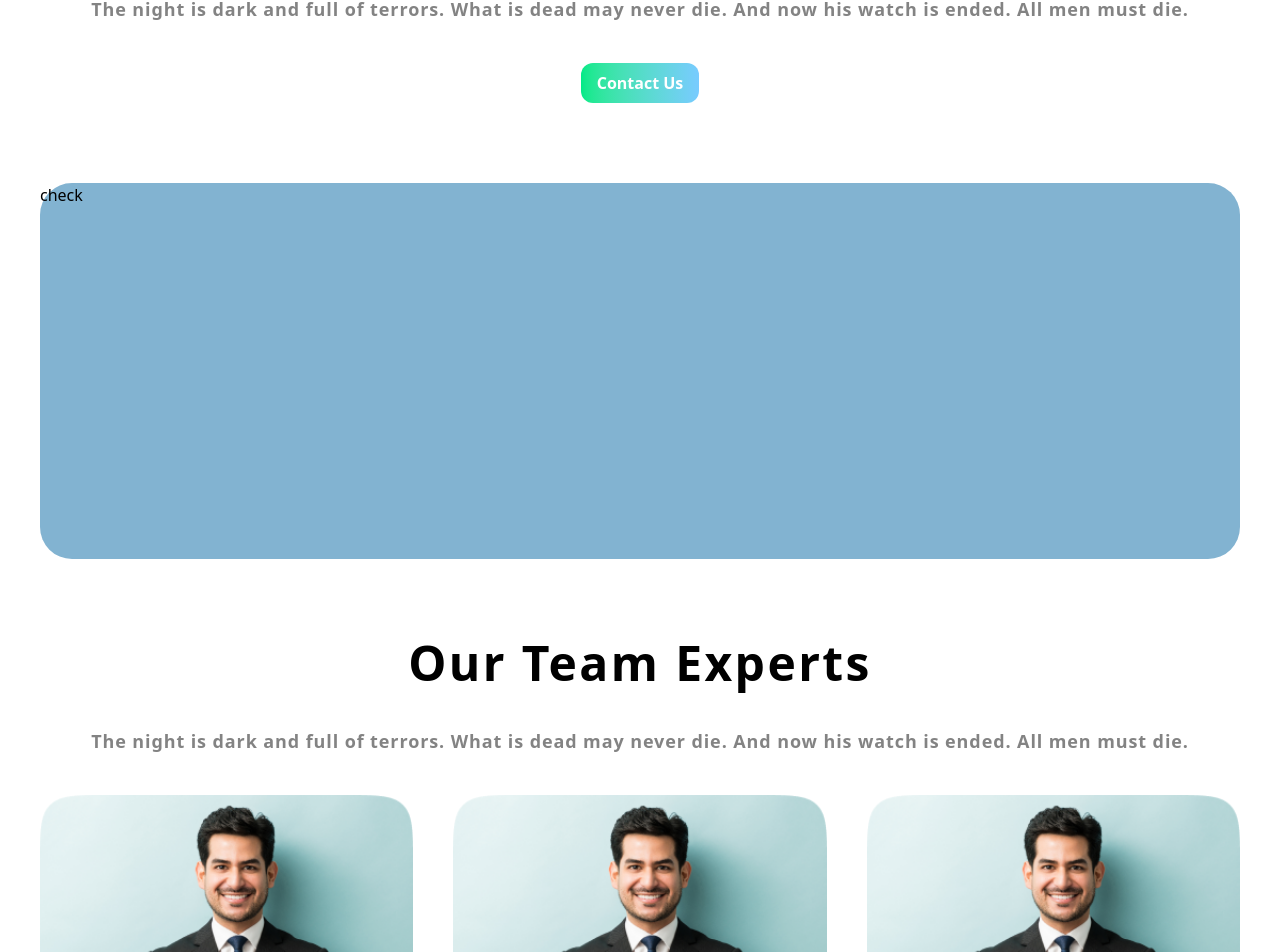
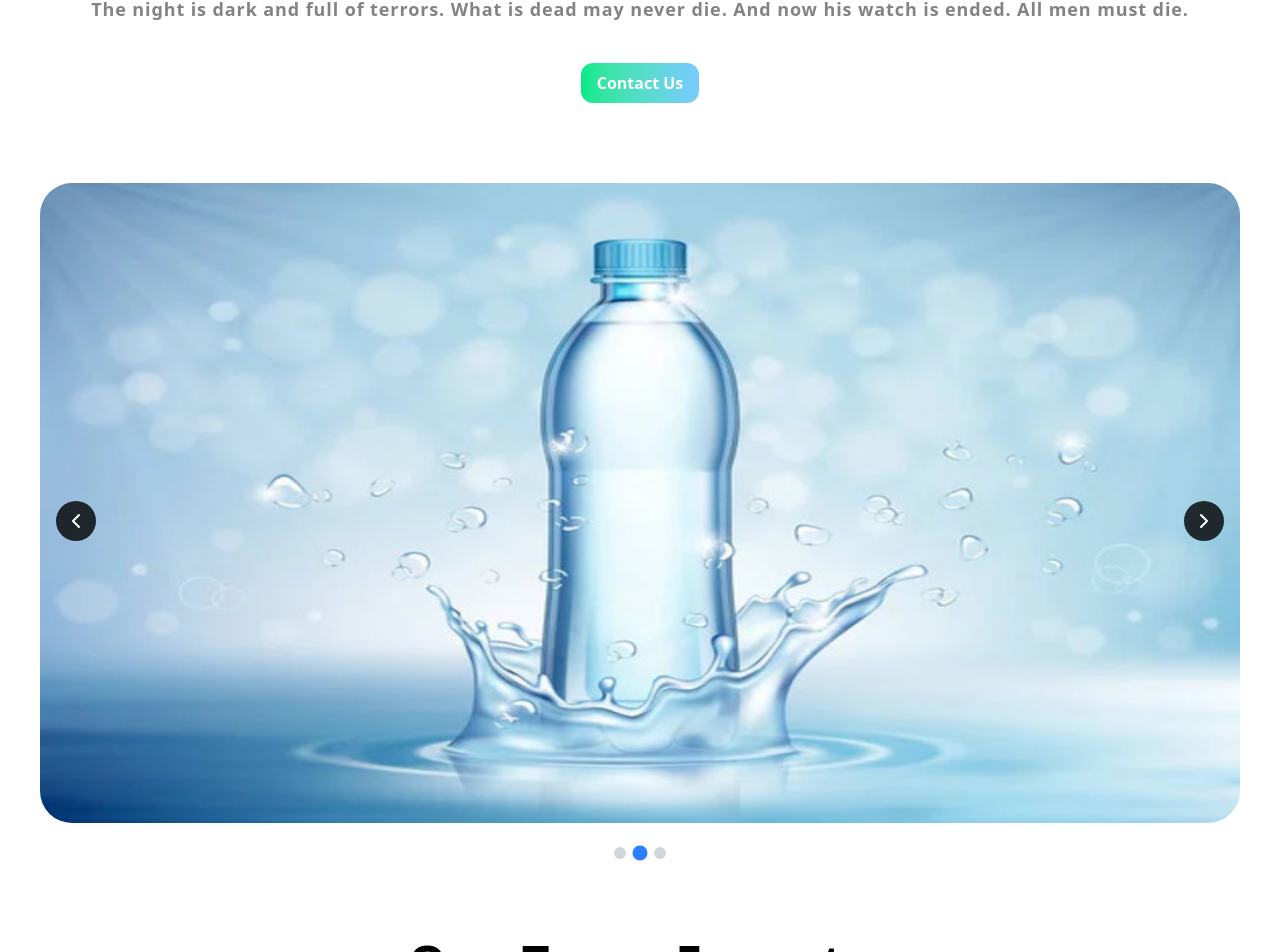
Before and after one commit to Abtikdigital/Sas-Bevrages, a React (Vite) app: page /team in a window 1280 px wide. Shown: the part 213-1165 px from the top of the page. Built offline with nearby package versions, Linux system fonts and the light colour scheme; a web font is replaced by a local one.

Commit message:
Slider Image Updated

```diff
--- a/src/Pages/About.jsx
+++ b/src/Pages/About.jsx
@@ -3,6 +3,7 @@ import { useInView } from "react-intersection-observer";
 import Navbar from "../Sections/Navbar";
 import Footer from "../Sections/Footer";
 import TeamMember from "../Sections/TeamMember";
+import Slider from "../Sections/Slider";
 
 const about = () => {
   // Animation variants for section
@@ -79,23 +80,7 @@ const about = () => {
       </motion.section>
 
       {/* Image Section */}
-      <motion.section
-        ref={imageRef}
-        initial="hidden"
-        animate={imageInView ? "visible" : "hidden"}
-        variants={sectionFadeIn}
-        className="px-5 md:px-10 py-5 md:py-10"
-      >
-        <motion.div
-          initial="hidden"
-          animate={imageInView ? "visible" : "hidden"}
-          variants={elementFadeIn}
-          custom={0}
-          className="bg-[#82B3D1] min-h-94 rounded-4xl"
-        >
-          check
-        </motion.div>
-      </motion.section>
+    <Slider/>
 
       {/* About Company Section */}
       <motion.section
--- a/src/Pages/Home.jsx
+++ b/src/Pages/Home.jsx
@@ -17,7 +17,8 @@ import AboutUsImage3 from "../assets/About/Image3.jpg";
 import Image1 from "../assets/Hero/Slider/Image1.jpeg"
 import Image2 from "../assets/Hero/Slider/Image2.jpeg"
 import Image3 from "../assets/Hero/Slider/Image3.jpeg"
-import { ChevronLeft, ChevronRight } from "lucide-react";
+import Slider from "../Sections/Slider";
+
 
 
 
@@ -48,20 +49,9 @@ const Home = () => {
     formState: { errors },
   } = useForm();
 
-  const [currentSlide, setCurrentSlide] = useState(0);
-  const sliderImages = [Image3,Image1,Image2];
 
-  // Auto Slide Logic
-  useEffect(() => {
-    const interval = setInterval(() => {
-      setCurrentSlide((prev) => (prev + 1) % sliderImages.length);
-    }, 4000);
-    return () => clearInterval(interval);
-  }, [sliderImages.length]);
 
-  const nextSlide = () => setCurrentSlide((prev) => (prev + 1) % sliderImages.length);
-  const prevSlide = () => setCurrentSlide((prev) => (prev - 1 + sliderImages.length) % sliderImages.length);
-  const goToSlide = (index) => setCurrentSlide(index);
+
 
   const onSubmit = async (formData) => {
     try {
@@ -92,7 +82,7 @@ const Home = () => {
 
   // View Observer Hooks
   const [heroRef, heroInView] = useInView({ threshold: 0.2, triggerOnce: true });
-  const [imageRef, imageInView] = useInView({ threshold: 0.2, triggerOnce: true });
+
   const [aboutRef, aboutInView] = useInView({ threshold: 0.2, triggerOnce: true });
   const [productsRef, productsInView] = useInView({ threshold: 0.2, triggerOnce: true });
   const [teamRef, teamInView] = useInView({ threshold: 0.2, triggerOnce: true });
@@ -123,58 +113,8 @@ const Home = () => {
         </motion.div>
       </motion.section>
 
-      {/* Image Slider */}
-      <motion.div
-        ref={imageRef}
-        initial="hidden"
-        animate={imageInView ? "visible" : "hidden"}
-        variants={sectionFadeIn}
-        className="px-5 md:px-10 py-5 md:py-10"
-      >
-        <div className="relative">
-          <div className="overflow-hidden rounded-4xl">
-            <div
-              className="flex transition-transform duration-500 ease-in-out"
-              style={{ transform: `translateX(-${currentSlide * 100}%)` }}
-            >
-              {sliderImages.map((image, index) => (
-                <div key={index} className="w-full flex-shrink-0">
-                  <img src={image} alt={`Slide ${index + 1}`} className="w-full h-auto max-h-[80vh]" />
-                </div>
-              ))}
-            </div>
-          </div>
-
-          {/* Mobile Arrows */}
-          <div className="">
-            <button
-              onClick={prevSlide}
-              className="absolute left-4 cursor-pointer top-1/2 transform -translate-y-1/2 bg-black/80 bg-opacity-50 text-white p-2 rounded-full"
-            >
-              <ChevronLeft/>
-            </button>
-            <button
-              onClick={nextSlide}
-              className="absolute cursor-pointer right-4 top-1/2 transform -translate-y-1/2 bg-black/80 bg-opacity-50 text-white p-2 rounded-full"
-            >
-              <ChevronRight/>
-            </button>
-          </div>
-
-          {/* Dots */}
-          <div className="hidden md:flex justify-center mt-6 space-x-2">
-            {sliderImages.map((_, index) => (
-              <button
-                key={index}
-                onClick={() => goToSlide(index)}
-                className={`w-3 h-3 rounded-full transition-all duration-300 ${
-                  currentSlide === index ? "bg-blue-500 scale-125" : "bg-gray-300 hover:bg-gray-400"
-                }`}
-              />
-            ))}
-          </div>
-        </div>
-      </motion.div>
+    {/* Slider */}
+    <Slider/>
 
       {/* About Us */}
       <motion.section
--- a/src/Pages/Product.jsx
+++ b/src/Pages/Product.jsx
@@ -5,6 +5,7 @@ import Navbar from "../Sections/Navbar";
 import OurProductionProcess from "../Sections/OurProductionProcess";
 import OurProducts from "../Sections/OurProducts";
 import ProductHeroImage from "../assets/Hero/Image1.png";
+import Slider from "../Sections/Slider";
 
 
 
@@ -85,22 +86,7 @@ const Product = () => {
       </motion.section>
 
       {/* Image Section */}
-      <motion.section
-        ref={imageRef}
-        initial="hidden"
-        animate={imageInView ? "visible" : "hidden"}
-        variants={sectionFadeIn}
-        className="px-5 md:px-10 py-5 md:py-10"
-      >
-        <motion.img
-          initial="hidden"
-          animate={imageInView ? "visible" : "hidden"}
-          variants={elementFadeIn}
-          custom={0}
-          src={ProductHeroImage}
-          className="rounded-4xl"
-        />
-      </motion.section>
+ <Slider/>
 
       {/* Our Production Process Section */}
       <motion.section
--- a/src/Pages/Team.jsx
+++ b/src/Pages/Team.jsx
@@ -3,6 +3,7 @@ import { useInView } from "react-intersection-observer";
 import Footer from "../Sections/Footer";
 import Navbar from "../Sections/Navbar";
 import TeamMember from "../Sections/TeamMember";
+import Slider from "../Sections/Slider";
 
 const Team = () => {
   // Animation variants for section
@@ -79,23 +80,7 @@ const Team = () => {
       </motion.section>
 
       {/* Image Section */}
-      <motion.section
-        ref={imageRef}
-        initial="hidden"
-        animate={imageInView ? "visible" : "hidden"}
-        variants={sectionFadeIn}
-        className="px-5 md:px-10 py-10"
-      >
-        <motion.div
-          initial="hidden"
-          animate={imageInView ? "visible" : "hidden"}
-          variants={elementFadeIn}
-          custom={0}
-          className="bg-[#82B3D1] min-h-94 rounded-4xl"
-        >
-          check
-        </motion.div>
-      </motion.section>
+   <Slider/>
 
       {/* Team Member Section */}
       <motion.section
--- /dev/null
+++ b/src/Sections/Slider.jsx
@@ -0,0 +1,107 @@
+import React, { useEffect, useState } from "react";
+import { useInView } from "react-intersection-observer";
+import { motion } from "framer-motion";
+import Image1 from "../assets/Hero/Slider/Image1.jpeg";
+import Image2 from "../assets/Hero/Slider/Image2.jpeg";
+import Image3 from "../assets/Hero/Slider/Image3.jpeg";
+import { ChevronLeft, ChevronRight } from "lucide-react";
+const Slider = () => {
+  const sliderImages = [Image1, Image2, Image3];
+  const [currentSlide, setCurrentSlide] = useState(0);
+
+  // Animation Variants
+  const sectionFadeIn = {
+    hidden: { opacity: 0, y: 20 },
+    visible: {
+      opacity: 1,
+      y: 0,
+      transition: { duration: 0.6, ease: "easeOut" },
+    },
+  };
+
+  // Auto Slide Logic
+  useEffect(() => {
+    const interval = setInterval(() => {
+      setCurrentSlide((prev) => (prev + 1) % sliderImages.length);
+    }, 4000);
+    return () => clearInterval(interval);
+  }, [sliderImages.length]);
+
+  const nextSlide = () =>
+    setCurrentSlide((prev) => (prev + 1) % sliderImages.length);
+  const prevSlide = () =>
+    setCurrentSlide(
+      (prev) => (prev - 1 + sliderImages.length) % sliderImages.length
+    );
+  const goToSlide = (index) => setCurrentSlide(index);
+
+  const [imageRef, imageInView] = useInView({
+    threshold: 0.2,
+    triggerOnce: true,
+  });
+
+  return (
+    <>
+      {/* Image Slider */}
+      <motion.div
+        ref={imageRef}
+        initial="hidden"
+        animate={imageInView ? "visible" : "hidden"}
+        variants={sectionFadeIn}
+        className="px-5 md:px-10 py-5 md:py-10"
+      >
+        <div className="relative">
+          <div className="overflow-hidden rounded-4xl">
+            <div
+              className="flex transition-transform duration-500 ease-in-out"
+              style={{ transform: `translateX(-${currentSlide * 100}%)` }}
+            >
+              {sliderImages.map((image, index) => (
+                <div key={index} className="w-full flex-shrink-0">
+                  <img
+                    src={image}
+                    alt={`Slide ${index + 1}`}
+                    className="w-full h-auto max-h-[80vh]"
+                  />
+                </div>
+              ))}
+            </div>
+          </div>
+
+          {/* Mobile Arrows */}
+          <div className="">
+            <button
+              onClick={prevSlide}
+              className="absolute left-4 cursor-pointer top-1/2 transform -translate-y-1/2 bg-black/80 bg-opacity-50 text-white p-2 rounded-full"
+            >
+              <ChevronLeft />
+            </button>
+            <button
+              onClick={nextSlide}
+              className="absolute cursor-pointer right-4 top-1/2 transform -translate-y-1/2 bg-black/80 bg-opacity-50 text-white p-2 rounded-full"
+            >
+              <ChevronRight />
+            </button>
+          </div>
+
+          {/* Dots */}
+          <div className="hidden md:flex justify-center mt-6 space-x-2">
+            {sliderImages.map((_, index) => (
+              <button
+                key={index}
+                onClick={() => goToSlide(index)}
+                className={`w-3 h-3 rounded-full transition-all duration-300 ${
+                  currentSlide === index
+                    ? "bg-blue-500 scale-125"
+                    : "bg-gray-300 hover:bg-gray-400"
+                }`}
+              />
+            ))}
+          </div>
+        </div>
+      </motion.div>
+    </>
+  );
+};
+
+export default Slider;
```
